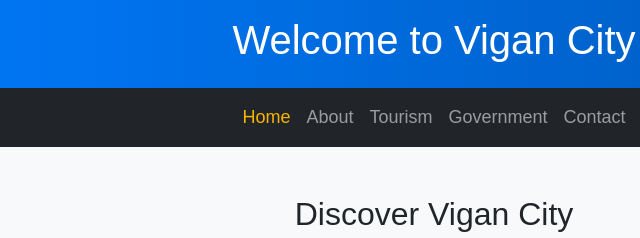
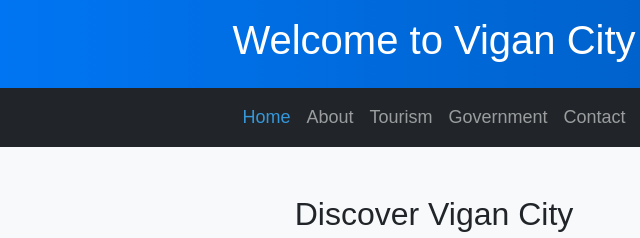
Before and after one commit to XHaunter77/Dela_Calzada_Midterm_Website, a plain HTML site: page index.html in a window 1280 px wide. In both pictures the pointer is over the link "Home". Shown: the top 238 px of the page, 206-846 px from the left. Drawn offline with nearby package versions, Linux system fonts and the light colour scheme.

Commit message:
Update style.css

```diff
--- a/style.css
+++ b/style.css
@@ -16,8 +16,9 @@ header {
 }
 
 .navbar-nav .nav-link:hover {
-    color: #f8b400;
+    color: #3498db;
 }
+
 
 
 footer {
```
